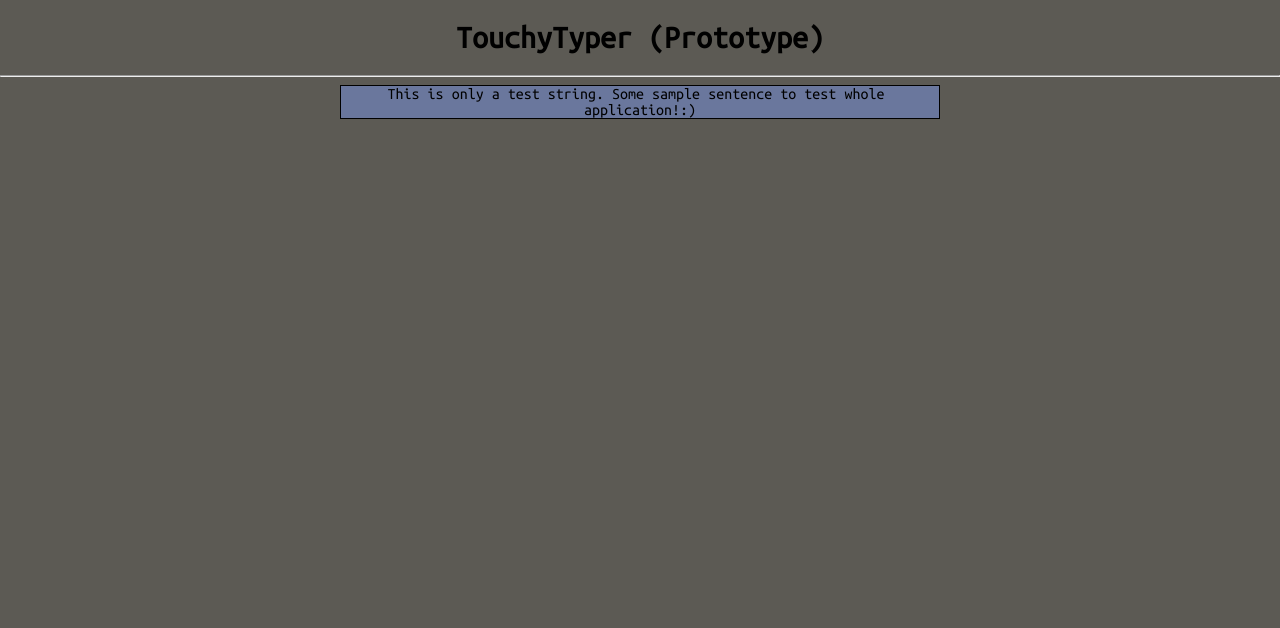
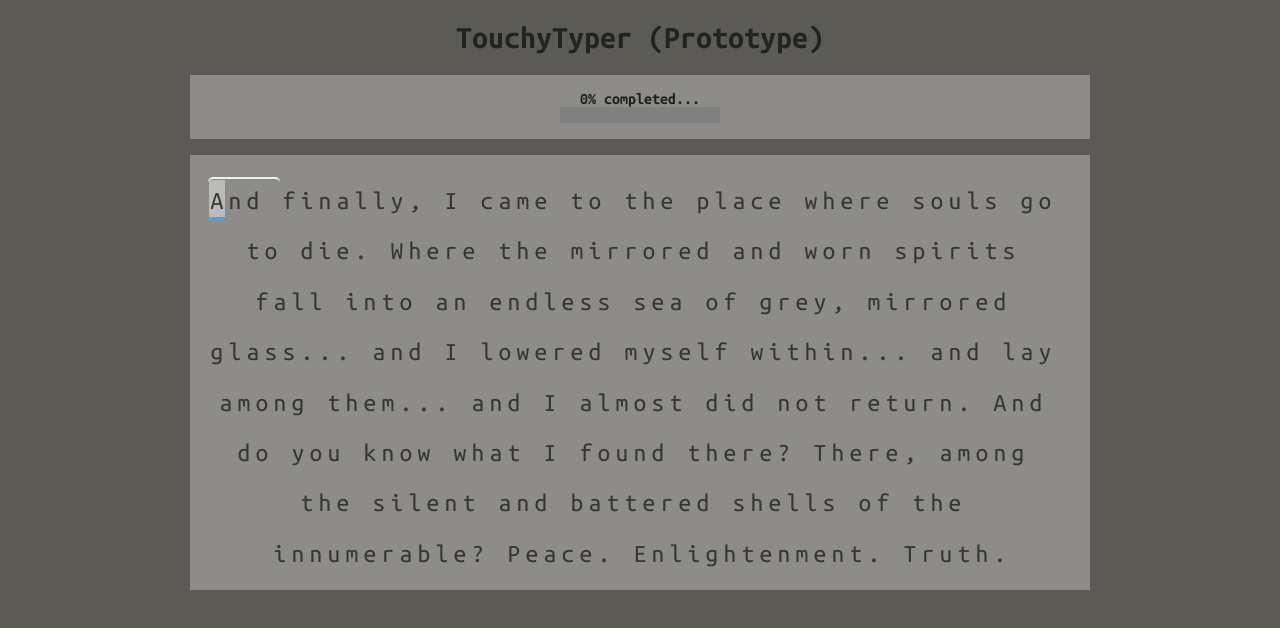
Before and after one commit to wdudek82/touchtyper-fronend-react, a React (Create React App) app: page / in a window 1280 px wide. Shown: the top 628 px of the page. Built offline with nearby package versions, Linux system fonts and the light colour scheme.

Commit message:
Added first version of working mechanism for parsing text into chars and tokens. Added progress bar.

```diff
--- a/src/App.css
+++ b/src/App.css
@@ -22,6 +22,10 @@
   color: #61dafb;
 }
 
+h1 {
+    color: #222;
+}
+
 @keyframes App-logo-spin {
   from {
     transform: rotate(0deg);
--- a/src/components/KeyboardTracker/KeyboardTracker.css
+++ b/src/components/KeyboardTracker/KeyboardTracker.css
@@ -2,14 +2,15 @@
     display: flex;
     justify-content: center;
     flex-wrap: wrap;
-    background: #6a779d;
-    width: 600px;
+    background: rgba(255, 255, 255, 0.3);
+    width: 900px;
     line-break: auto;
-    border: 1px solid black;
     margin: 0 auto;
+    padding: 1rem;
+    /*border-radius: 5px;*/
 }
 
-.character {
+.char {
     display: flex;
     justify-content: center;
     align-items: center;
@@ -35,16 +36,39 @@
 }
 
 .fixed {
-    backgroung: #fffa90;
+    background: #fffa90;
 }
 
 .caret {
-    background: rgba(255, 255, 255, 0.3);
+    background: rgba(255, 255, 255, 0.4);
     border-bottom: 3px solid #34a7ff;
     border-radius: 0;
 }
 
-.word {
+.token {
     display: flex;
     flex-direction: row;
+    border-top: 2px solid transparent;
+    margin-top: 0.4rem;
 }
+
+.token.current {
+    border-top: 2px solid #eee;
+    border-radius: 5px;
+}
+
+.progress-container {
+    background: rgba(255, 255, 255, 0.3);
+    width: 900px;
+    margin: 1rem auto;
+    padding: 1rem;
+}
+
+.progress-label {
+    color: #1f1e1e;
+    font-weight: bold;
+}
+
+.progress-bar {
+    background: greenyellow;
+}
--- a/src/components/KeyboardTracker/KeyboardTracker.js
+++ b/src/components/KeyboardTracker/KeyboardTracker.js
@@ -6,33 +6,46 @@ class KeyboardTracker extends Component {
     super(props);
     this.state = {
       originalText:
-        'This is only a test string. Some sample sentence to test whole application!:)',
+        'And finally, I came to the place where souls go to die. Where the mirrored and worn spirits fall into an endless sea of grey, mirrored glass... and I lowered myself within... and lay among them... and I almost did not return. And do you know what I found there? There, among the silent and battered shells of the innumerable? Peace. Enlightenment. Truth.',
       typedText: '',
-      results: [],
+      mistakesIndexes: [],
+      tokensLengthList: [],
+      keyboardEventFired: false,
     };
   }
 
   componentDidMount() {
     const root = document.querySelector('body');
-    root.addEventListener('keydown', this.handleKeyPressed);
+
+    root.addEventListener('keydown', this.handleKeyDown);
+    root.addEventListener('keyup', this.handleKeyUp);
+
+    const tokensLengthList = this.createTokenLegthsList();
+    this.setState((prevState) => ({
+      tokensLengthList,
+      mistakesIndexes: new Array(prevState.originalText.length),
+    }));
   }
 
-  handleKeyPressed = (e) => {
-    let updatedTypedText = this.state.typedText;
+  handleKeyDown = (e) => {
+    let { typedText } = this.state;
+    const { keyboardEventFired } = this.state;
+    const { keyCode } = e;
+    // const specialCodes = [8, 16, 18, 27, 32];
 
-    switch (window.event.keyCode) {
-      case 8:
-        updatedTypedText = this.state.typedText.substring(
-          0,
-          this.state.typedText.length - 1,
-        );
+    if (!keyboardEventFired) {
+      console.log(keyCode);
+      switch (e.keyCode) {
+        case 8: // Backspace
+          e.preventDefault(); // in FF it's "Back"
+          typedText = typedText.substring(0, this.state.typedText.length - 1);
           break;
         case 9: // Tab
         case 13: // Enter
         case 16: // Shift
         case 17: // Ctrl
         case 18: // Alt
-      case 20: // Backspace
+        case 20: // CapsLock
         case 27: // Esc
         case 122: // F11
         case 123: // F12
@@ -40,86 +53,96 @@ class KeyboardTracker extends Component {
         default: {
           e.preventDefault();
 
-        if (this.state.typedText.length < this.state.originalText.length) {
-          updatedTypedText = this.state.typedText + window.event.key;
-        } else {
-          updatedTypedText = this.state.typedText;
+          if (typedText.length < this.state.originalText.length) {
+            typedText += e.key;
           }
         }
       }
 
       this.setState(() => ({
-      typedText: updatedTypedText,
+        typedText,
+        // keyboardEventFired: !specialCodes.includes(keyCode),
       }));
+    }
   };
 
-  renderWordsRegex = () => {
-    const pattern = /\w+[\s\W]*/g;
-    const tokens = this.state.originalText.match(pattern);
-    const result = [];
+  handleKeyUp = (e) => {
+    // this.setState(() => ({ keyboardEventFired: false }));
+  };
 
-    let offset = 0;
-    for (let i = 0; i < tokens.length; i += 1) {
-      const token = tokens[i];
-      result.push(
-        <span className="word">
-          {this.renderCharsRegex(token, offset)}
-        </span>
-      );
-      offset += token.length;
+  createTokenLegthsList = () => {
+    const pattern = /\W*\w+[\s\W]*/g;
+    const partitionedText = this.state.originalText.match(pattern);
+    return partitionedText.map((token) => token.length);
+  };
+
+  renderCharacters = () => {
+    const { originalText, typedText, mistakesIndexes } = this.state;
+
+    return originalText.split('').map((char, index) => {
+      const classList = ['char'];
+
+      if (typedText[index]) {
+        if (typedText[index] === originalText[index]) {
+          classList.push(mistakesIndexes[index] ? 'fixed' : 'correct');
+        } else {
+          classList.push('incorrect');
+
+          if (mistakesIndexes[index] !== 1) {
+            mistakesIndexes[index] = 1;
+            this.setState(() => ({ mistakesIndexes }));
+          }
+        }
       }
 
-    return result;
-  };
-
-  renderCharsRegex = (token, offset) => {
-    console.log(token);
-    return token.split('').map((char) => (
-      <span>{char !== ' ' ? char : <i>&nbsp;</i>}</span>
-    ));
-  };
-
-  renderWords = () => {
-    const renderedLetters = this.renderLetters();
-    return renderedLetters;
-  };
-
-  renderLetters = () => {
-    return this.state.originalText.split('').map((char, index) => {
-      const classList = ['character'];
-      const { typedText } = this.state;
-      const typedChar = this.state.typedText[index];
-
-      if (typedText.length > 0 && !!typedText[index]) {
-        if (typedChar === char) {
-          classList.push(this.state.results[index] < 2 ? 'fixed' : 'correct');
-        } else {
-          classList.push('incorrect');
-        }
-      }
       if (typedText.length === index) {
         classList.push('caret');
       }
 
-      if (char === ' ') {
-        return ' ';
+      return <span className={classList.join(' ')}>{char}</span>;
+    });
+  };
+
+  renderTokens = () => {
+    const renderedSpans = this.renderCharacters();
+    const { typedText } = this.state;
+    let totalLength = 0;
+
+    return this.state.tokensLengthList.map((tokenLength, index) => {
+      const classList = ['token'];
+      const start = index > 0 ? totalLength : 0;
+      const end = tokenLength + totalLength;
+      totalLength += tokenLength;
+
+      if (typedText.length >= start && typedText.length < end) {
+        classList.push('current');
+      } else {
+        classList.filter((c) => c !== 'current');
       }
 
       return (
         <span className={classList.join(' ')}>
-          {char !== ' ' ? char : <i>&nbsp;</i>}
+          {renderedSpans.slice(start, end)}
         </span>
       );
     });
   };
 
   render() {
-    const rendered = this.renderWordsRegex();
-    console.log(this.renderWordsRegex());
+    const result = this.renderTokens();
+    const completed = Math.floor(
+      this.state.typedText.length / (this.state.originalText.length / 100),
+    );
+    const progressMsg =
+      completed === 100 ? 'Done!' : `${completed}% completed...`;
+
     return (
       <div>
-        <hr />
-        <div className="text-container">{rendered}</div>
+        <div className="progress-container">
+          <div className="progress-label">{progressMsg}</div>
+          <progress value={completed} max="100" className="progress-bar" />
+        </div>
+        <div className="text-container">{result}</div>
       </div>
     );
   }
--- a/src/index.css
+++ b/src/index.css
@@ -1,5 +1,5 @@
 @import url('https://fonts.googleapis.com/css?family=Roboto+Condensed:400,700');
-@import url('https://fonts.googleapis.com/css?family=Ubuntu+Mono');
+@import url('https://fonts.googleapis.com/css?family=Ubuntu+Mono:400,700');
 
 * {
   box-sizing: border-box;
```
Also changed, not shown: src/components/KeyboardTracker/Character.js (added, +13 -0 lines). Lines whose indentation alone changed are shown as unchanged.
